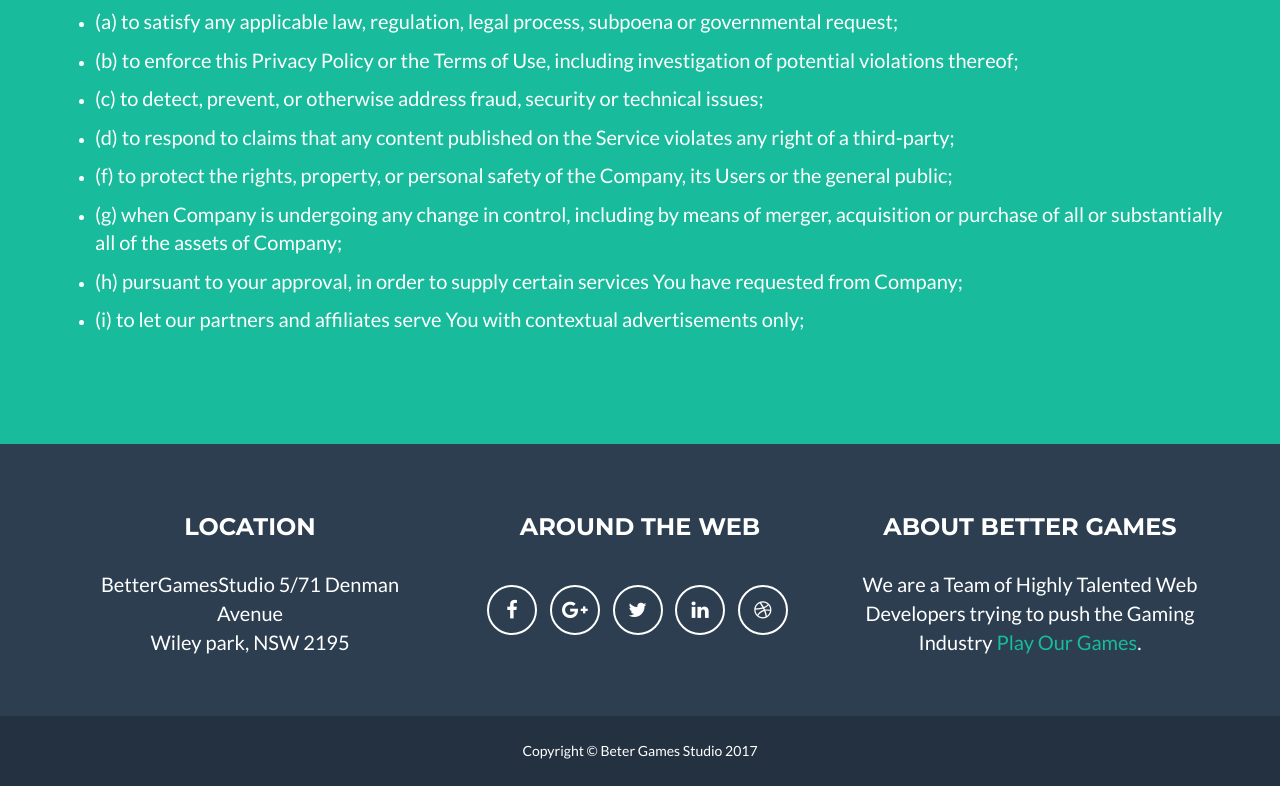
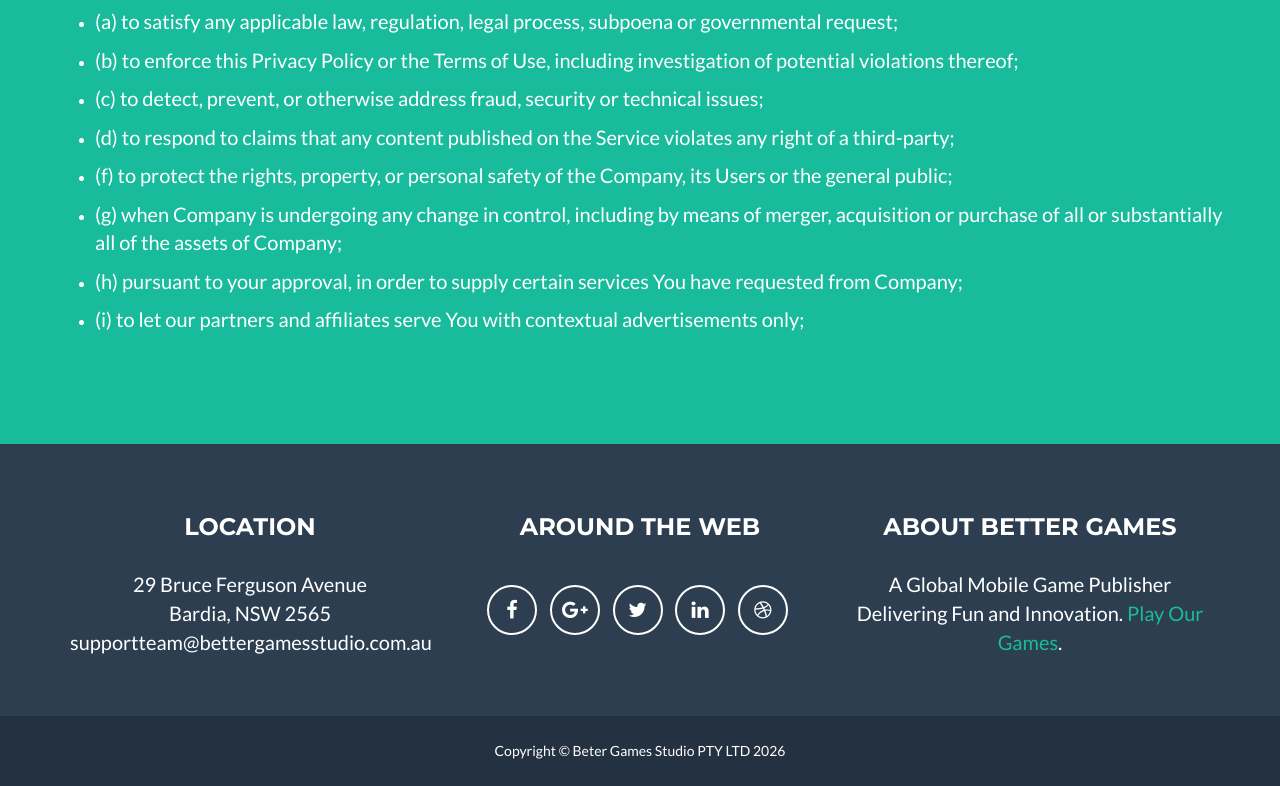
Before and after one commit to BugBugy/bugbugy, a website: page privacy.html in a window 1280 px wide. Shown: the part 2754-3540 px from the top of the page. Drawn offline with nearby package versions, Linux system fonts and the light colour scheme.

Commit message:
Update privacy.html

```diff
--- a/privacy.html
+++ b/privacy.html
@@ -184,8 +184,8 @@
                 <div class="row">
                     <div class="footer-col col-md-4">
                         <h3>Location</h3>
-                        <p>BetterGamesStudio 5/71 Denman Avenue
-                            <br>Wiley park, NSW 2195</p>
+                        <p>29 Bruce Ferguson Avenue
+                            <br>Bardia, NSW 2565 <br>supportteam@bettergamesstudio.com.au</p>
                     </div>
                     <div class="footer-col col-md-4">
                         <h3>Around the Web</h3>
@@ -209,7 +209,7 @@
                     </div>
                     <div class="footer-col col-md-4">
                         <h3>About Better Games</h3>
-                        <p>We are a Team of Highly Talented Web Developers trying to push the Gaming Industry <a href="http://facebook.com">Play Our Games</a>.</p>
+                        <p>A Global Mobile Game Publisher Delivering Fun and Innovation. <a href="https://apps.apple.com/us/developer/better-games-studio-pty-ltd/id1247758514">Play Our Games</a>.</p>
                     </div>
                 </div>
             </div>
@@ -218,7 +218,7 @@
             <div class="container">
                 <div class="row">
                     <div class="col-lg-12">
-                        Copyright &copy; Beter Games Studio 2017
+                        Copyright &copy; Beter Games Studio PTY LTD 2026
                     </div>
                 </div>
             </div>
```
